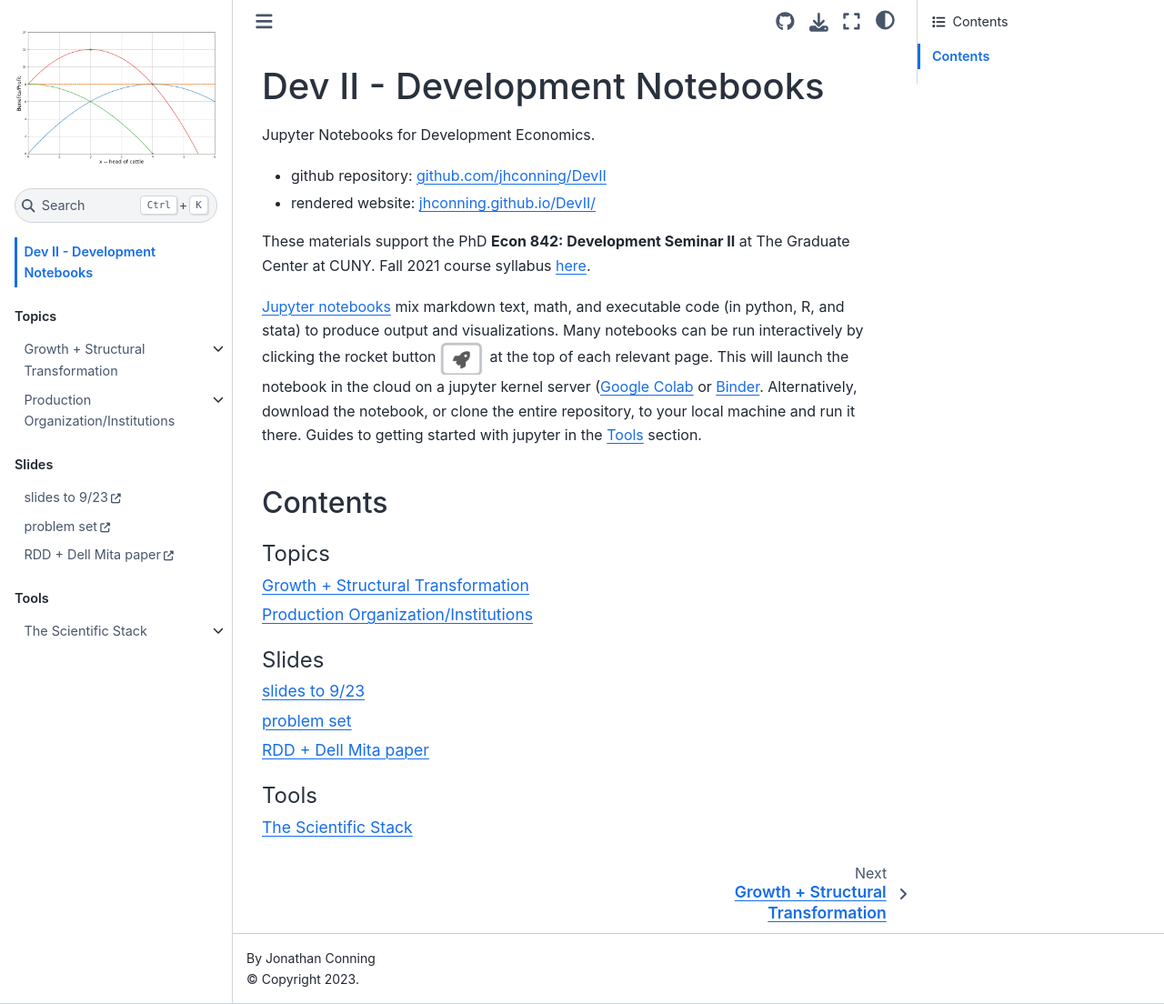
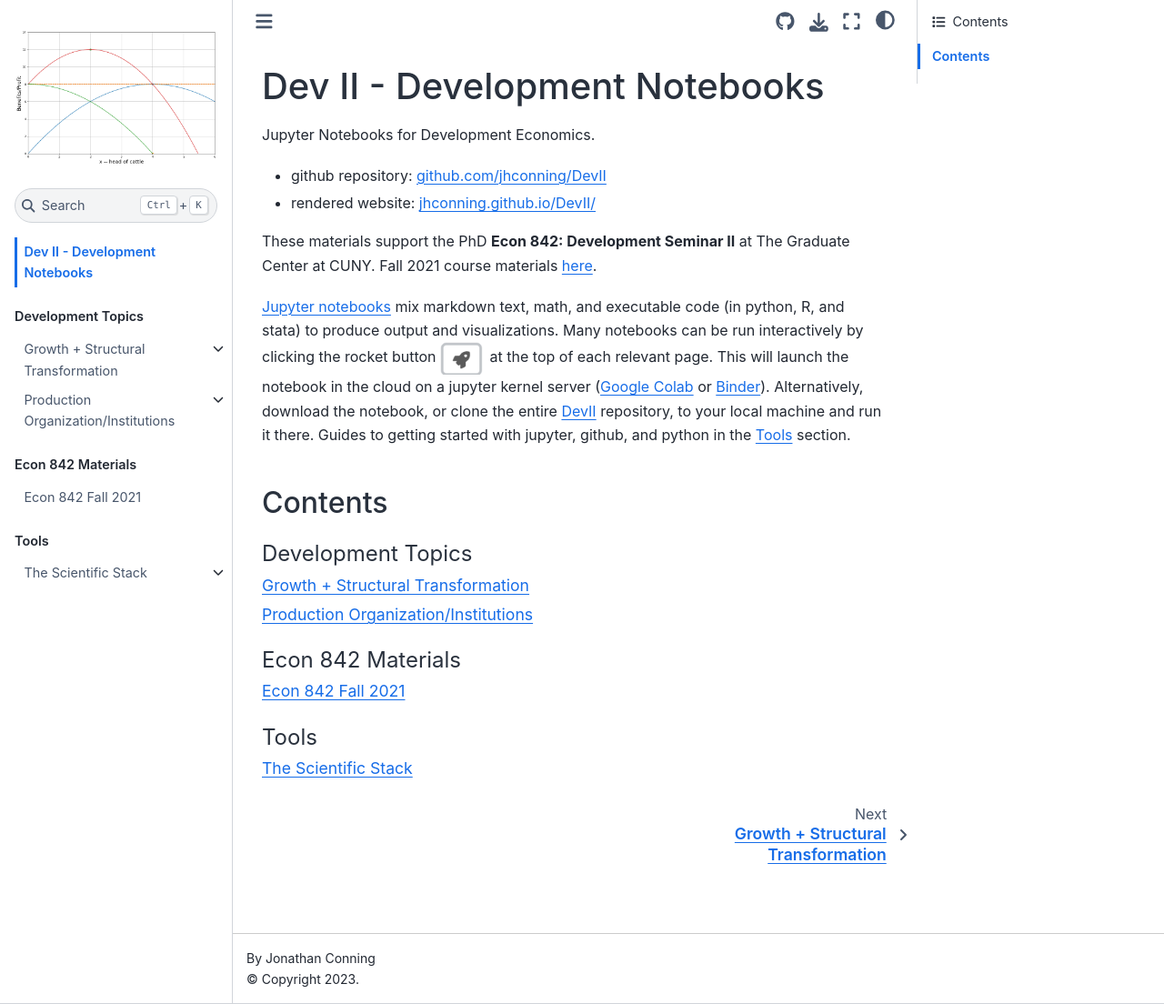
Before and after one commit to jhconning/DevII, a Jupyter Book: the page built from README.md, in a window 1280 px wide and 1104 px high. Shown: the whole window at 91% size. Built offline with Jupyter Book 1.0.4 settings and Sphinx 7.4.7 and the Sphinx Book theme 1.1.4, drawn with Linux system fonts in a browser that asks for light colours; pages that are not in the unit, such as notebooks, are missing from menus; some of the changed lines change nothing that is shown.

Commit message:
separate fall21 class page

````diff
--- a/README.md
+++ b/README.md
@@ -5,10 +5,10 @@ Jupyter Notebooks for Development Economics.
 - github repository: [github.com/jhconning/DevII](https://github.com/jhconning/DevII)
 - rendered website: [jhconning.github.io/DevII/](https://jhconning.github.io/DevII/)
 
-These materials support the PhD **Econ 842: Development Seminar II** at The Graduate Center at CUNY. Fall 2021 course syllabus [here](https://drive.google.com/file/d/1Mp3PpgudOVyCmTZG9z78oD6UY7dtcvV5/view?usp=sharing).
+These materials support the PhD **Econ 842: Development Seminar II** at The Graduate Center at CUNY. Fall 2021 course materials [here](./course/classf21.md).
 
 
-[Jupyter notebooks](https://jupyter.org) mix markdown text, math, and executable code (in python, R, and stata) to produce output and visualizations. Many notebooks can be run interactively by clicking the rocket button ![](media/../notebooks/media/launch_button.png) at the top of each relevant page. This will launch the notebook in the cloud on a jupyter kernel server ([Google Colab](https://colab.research.google.com/notebooks/intro.ipynb?utm_source=scs-index) or [Binder](https://mybinder.org). Alternatively, download the notebook, or clone the entire repository, to your local machine and run it there. Guides to getting started with jupyter in the [Tools](notebooks/tools.md) section.
+[Jupyter notebooks](https://jupyter.org) mix markdown text, math, and executable code (in python, R, and stata) to produce output and visualizations. Many notebooks can be run interactively by clicking the rocket button ![](media/../notebooks/media/launch_button.png) at the top of each relevant page. This will launch the notebook in the cloud on a jupyter kernel server ([Google Colab](https://colab.research.google.com/notebooks/intro.ipynb?utm_source=scs-index) or [Binder](https://mybinder.org)). Alternatively, download the notebook, or clone the entire [DevII](https://github.com/jhconning/DevII) repository, to your local machine and run it there. Guides to getting started with jupyter, github, and python in the [Tools](notebooks/tools.md) section.
 
 ## Contents
 
--- a/_toc.yml
+++ b/_toc.yml
@@ -2,7 +2,7 @@ format: jb-book
 root: README
 
 parts:
-- caption: Topics
+- caption: Development Topics
   chapters:
    - file: notebooks/neokmodels
      sections:
@@ -21,14 +21,10 @@ parts:
        title: RD designs (in R)
 
 
-- caption: Slides
+- caption: Econ 842 Materials
   chapters:
-   - url: https://drive.google.com/file/d/1B_UB32PgV_3X8tYmORv6p5Lm_1VkelU9/view?usp=sharing
-     title: slides to 9/23
-   - url: https://drive.google.com/file/d/1e8UakWGxnUAnYUkdXTX5SabJjztkdkxE/view?usp=sharing
-     title: problem set
-   - url: https://drive.google.com/file/d/19guksdMR5e7Kt6WUYWo2piD_fCiN3E77/view?usp=sharing
-     title: RDD + Dell Mita paper
+   - file: course/classf21
+
 
 - caption: Tools
   chapters:
--- /dev/null
+++ b/course/classf21.md
@@ -0,0 +1,79 @@
+# Econ 842 Fall 2021
+
+```{contents}
+```
+
+## Syllabus and Slides
+
+- Syllabus: [DevII Fall 2021](https://drive.google.com/file/d/1Mp3PpgudOVyCmTZG9z78oD6UY7dtcvV5/view?usp=sharing)
+
+- Slides: [Through 9/30](https://drive.google.com/file/d/1B_UB32PgV_3X8tYmORv6p5Lm_1VkelU9/view?usp=sharing).  See below for links to other materials and resources by topic.
+
+## Topics, Readings, and Slides
+
+### Introductions
+
+\* Allen, R.C., 2011. _Global economic history: a very short introduction_. Oxford University Press. Chs 1-4.
+
+\* de Janvry, Alain, and Elisabeth Sadoulet. 2015. “History of thought in development economics,” chapter 3 in _Development Economics: Theory and Practice_. Routledge.
+
+\* Lucas, Robert E. "Why Doesn't Capital Flow from Rich to Poor Countries?" _American Economic Review_ (1990): 92-96.
+
+### Theoretical frames and empirical puzzles
+
+\* Banerjee, A.V., Duflo, E., 2005. Chapter 7 "Growth Theory through the Lens of Development Economics", in: Aghion, P., Durlauf, S.N. (Eds.), _Handbook of Economic Growth_. Elsevier, pp. 473–552.
+
+\* Gollin, Douglas, David Lagakos, and Michael E. Waugh. 2013. “The Agricultural Productivity Gap.” _The Quarterly Journal of Economics_ 129 (2): 939–993. (link)
+
+\* Vollrath, Dietrich. "How Important Are Dual Economy Effects for Aggregate Productivity?" _Journal of development economics_ 88, no. 2 (2009): 325-34.
+
+
+### Structural transformation
+
+\* Matsuyama, K., 2008. Structural change. The new _Palgrave dictionary of economics_ 2. [link]
+
+\* Gollin, Douglas, Stephen Parente, and Richard Rogerson. "The Role of Agriculture in Development." _American Economic Review_  (2002): 160-64. [link]
+
+\* Galor, Oded, and Omer Moav. 2006. “Das Human-Kapital: A Theory of the Demise of the Class Structure.” Review of Economic Studies 73 (1): 85–117. [link]
+
+Matsuyama, K., 1992. Agricultural productivity, comparative advantage, and economic growth. Journal of economic theory 58, 317–334. [link]
+
+J.R. Harris and M.P. Todaro, “Migration, unemployment and development: a two-sector model.” American Economic Review, March 1970, 60:1, 126-142.
+
+Alvarez-Cuadrado, F., Poschke, M., 2011. Structural change out of agriculture: Labor push versus labor pull. American Economic Journal: Macroeconomics 3, 127–58.
+
+Lewis, W Arthur. "Unlimited Supplies of Labour." Manchester School  (1954).
+
+
+### Institutions, Property Rights and Production Organization
+
+\* North, Douglass. 1990. “An Introduction…” chapter 1 in Institutions, Institutional Change, and Economic Performance. Cambridge; New York: Cambridge University Press. [link]
+
+\* Binswanger, H.P., K. Deininger, and G. Feder. "Power, Distortions, Revolt and Reform in Agricultural Land Relations." Handbook of development economics 3 (1995): 2659-2772. [link] (read to p2682)
+
+Acemoglu, Daron, Simon Johnson, and James A. Robinson. 2005. “Institutions as a Fundamental Cause of Long-Run Growth.” Handbook of Economic Growth 1: 385–472. (read only sections 1 to 7.1,  pp 387-441).
+
+Bardhan, Pranab. 1989. “Alternative Approaches to the Theory of Institutions in Economic Development.” chapter 1 in The Economic Theory of Agrarian Institutions. OUP (link)
+
+Acemoglu, D., 2003. Why not a political Coase theorem? Social conflict, commitment, and politics. Journal of comparative economics 31, 620–652.
+Alesina, A., Rodrik, D., 1994. Distributive Politics and Economic Growth. QJE 109, 465–490.
+
+Problem Set:  https://drive.google.com/file/d/1e8UakWGxnUAnYUkdXTX5SabJjztkdkxE/view?usp=sharing
+
+
+
+### Persistence
+
+Dell SLides: https://drive.google.com/file/d/19guksdMR5e7Kt6WUYWo2piD_fCiN3E77/view?usp=sharing
+
+\* Dell, Melissa 2010. "The Persistent Effects of Peru's Mining Mita." Econometrica 78, no. 6 1863-903 [link]
+
+\* Nunn, Nathan. 2008. “The Long-Term Effects of Africa’s Slave Trades.” _The Quarterly Journal of Economics_ 123 (1): 139–176 [link]
+
+Voth, H.-J., 2021. Persistence–myth and mystery, The Handbook of Historical Economics. Elsevier, pp. 243–267.
+
+Bubb, Ryan. 2013. “The Evolution of Property Rights: State Law or Informal Norms?” _The Journal of Law & Economics_ 56 (3): 555–94.
+
+Nunn, N., Qian, N., 2011. The potato’s contribution to population and urbanization: evidence from a historical experiment. _The Quarterly Journal of Economics_ 126, 593–650.
+
+Abad, Leticia Arroyo, and Noel Maurer. 2019. “The Long Shadow of History? The Impact of Colonial Labor Institutions on Economic Development in Peru.” manuscript,  LINK
````
Also changed, not shown: 1 other file.
